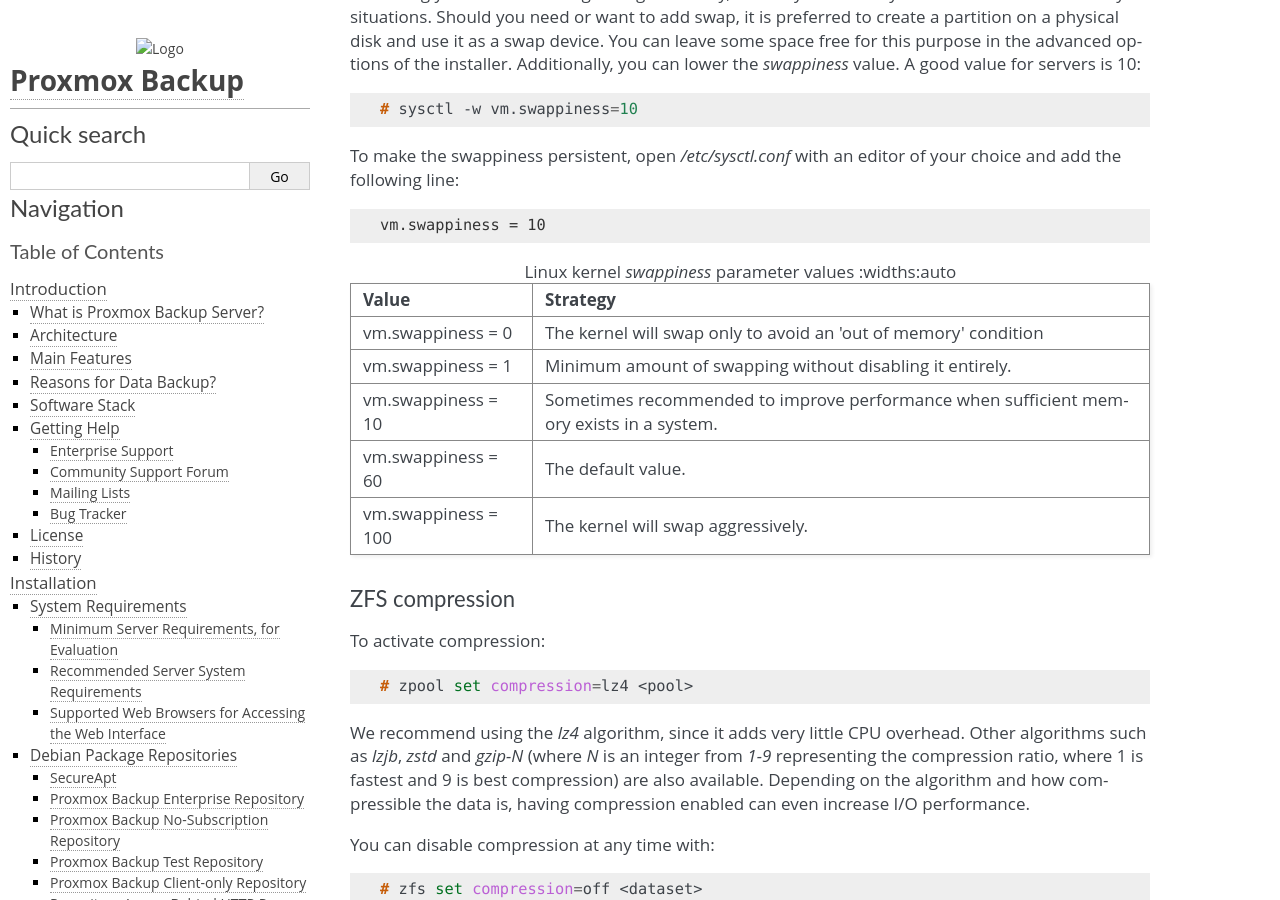
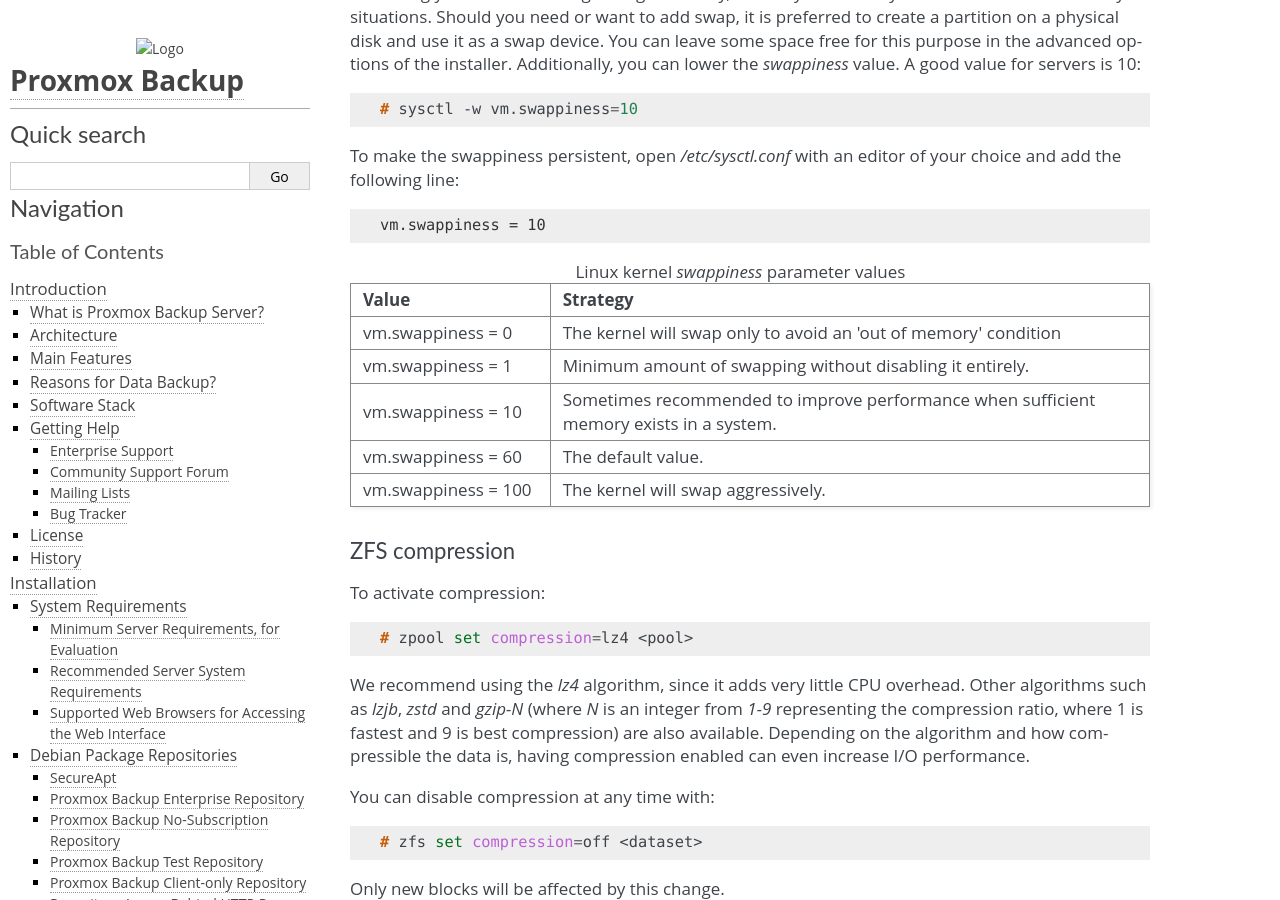
Before and after one commit to rikka-chunibyo/PBS-X, a Sphinx documentation site: the page built from docs/sysadmin.rst, in a window 1280 px wide and 900 px high, scrolled down 5458 px. Built offline with Sphinx 7.4.7, drawn with Linux system fonts in a browser that asks for light colours.

Commit message:
docs: fix formatting
Signed-off-by: Alexander Zeidler <a.zeidler@proxmox.com>

```diff
--- a/docs/local-zfs.rst
+++ b/docs/local-zfs.rst
@@ -290,17 +290,17 @@ an editor of your choice and add the following line:
   vm.swappiness = 10
 
 .. table:: Linux kernel `swappiness` parameter values
-  :widths:auto
+  :widths: 1, 3
 
-  ====================  ===============================================================
-   Value                Strategy
-  ====================  ===============================================================
-   vm.swappiness = 0    The kernel will swap only to avoid an 'out of memory' condition
-   vm.swappiness = 1    Minimum amount of swapping without disabling it entirely.
-   vm.swappiness = 10   Sometimes recommended to improve performance when sufficient memory exists in a system.
-   vm.swappiness = 60   The default value.
-   vm.swappiness = 100  The kernel will swap aggressively.
-  ====================  ===============================================================
+  ===================  ===============================================================
+  Value                Strategy
+  ===================  ===============================================================
+  vm.swappiness = 0    The kernel will swap only to avoid an 'out of memory' condition
+  vm.swappiness = 1    Minimum amount of swapping without disabling it entirely.
+  vm.swappiness = 10   Sometimes recommended to improve performance when sufficient memory exists in a system.
+  vm.swappiness = 60   The default value.
+  vm.swappiness = 100  The kernel will swap aggressively.
+  ===================  ===============================================================
 
 ZFS compression
 ^^^^^^^^^^^^^^^
```
